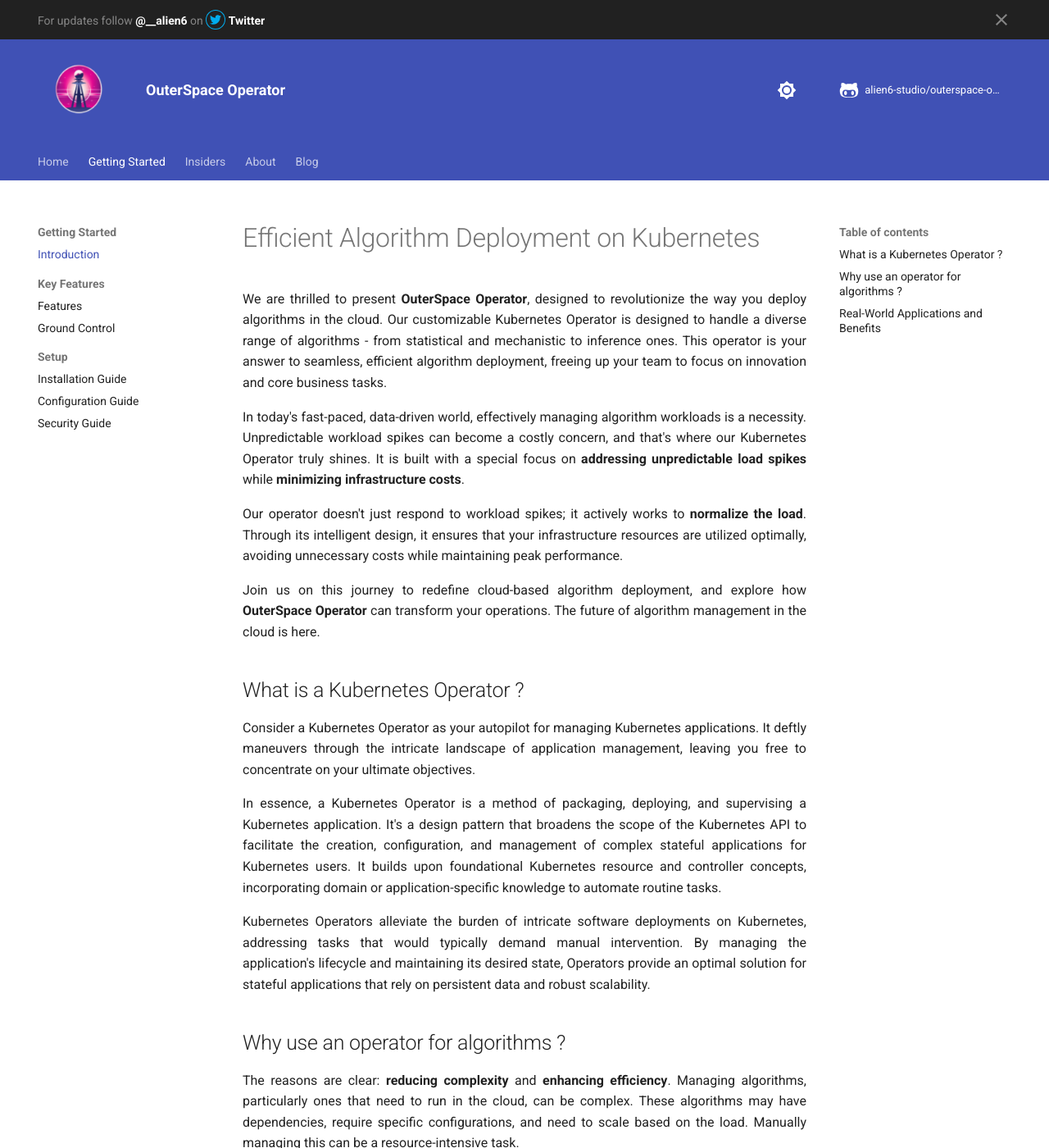
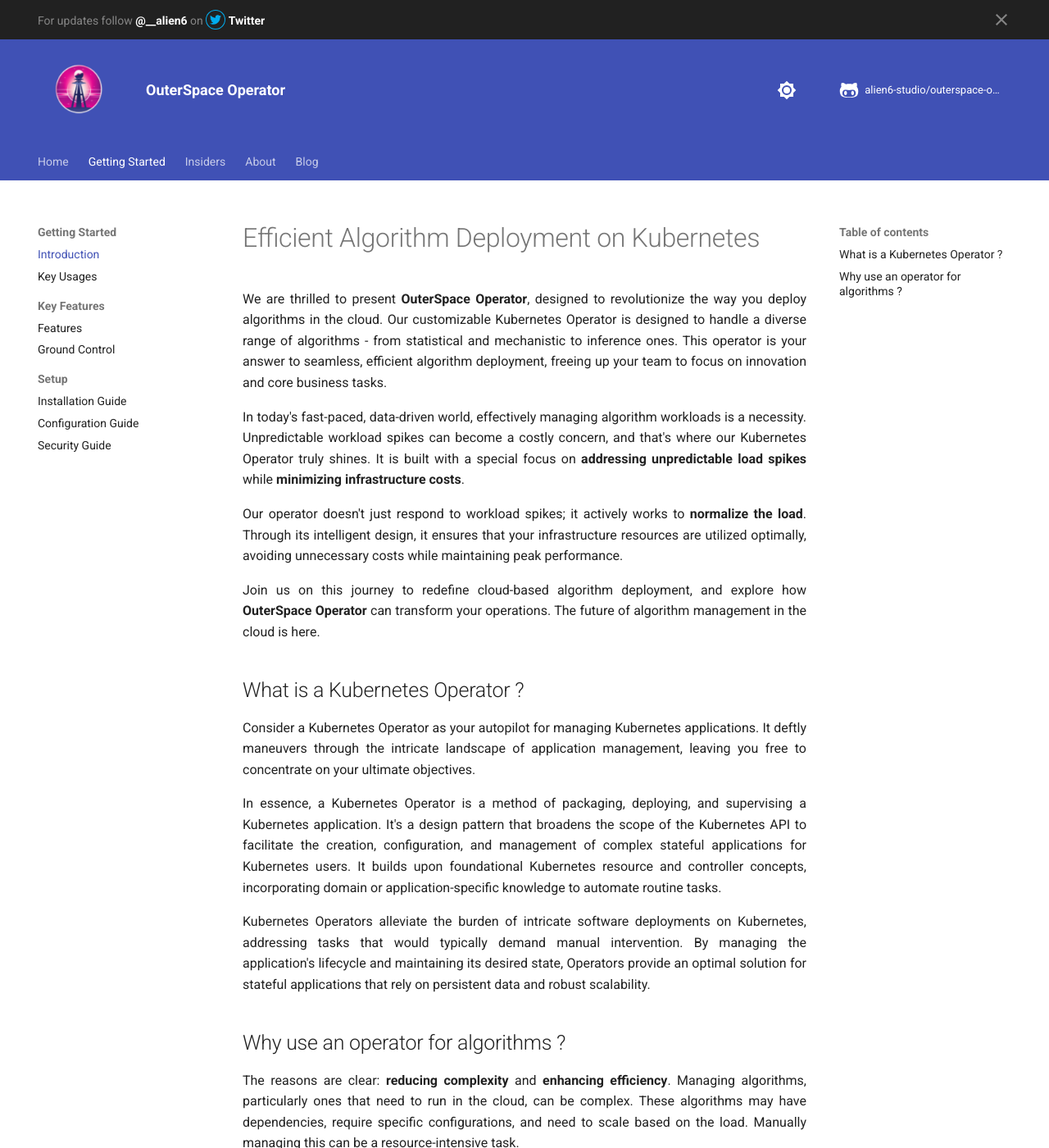
Before and after one commit to Alien6-Studio/outerspace-operator, an MkDocs documentation site: the page built from docs/introduction.md, in a window 1280 px wide and 1400 px high. Shown: the whole window at 82% size. Built offline with MkDocs 1.6.1 and Material for MkDocs 9.7.7, drawn with Linux system fonts in a browser that asks for light colours; plug-ins that fetch from the network failed and are left out; comment, search, counter and statistics services are not loaded; some of the changed text lies outside the part shown.

Commit message:
fix: issue #5 Page Insight Optimization
wip

```diff
--- a/docs/introduction.md
+++ b/docs/introduction.md
@@ -31,10 +31,3 @@
 
 !!! quote "Ready to revolutionize your cloud-based algorithm deployment and management?"
     Reach out to us for a free demo, or start your journey with OuterSpace Operator today. Our team at Alien6 is excited to support you in harnessing the power of efficient, automated algorithm management. Get in touch with us to learn more about how __OuterSpace Operator__ can transform your operations.
-
-## Real-World Applications and Benefits
-
-__OuterSpace Operator__ is not just a tool but a game-changer for industries where algorithm management is critical. For instance, in the financial sector, managing complex algorithms for data analysis and prediction can be demanding. With OuterSpace Operator, financial institutions can automate the deployment and scaling of these algorithms, allowing them to react swiftly to market changes and make data-driven decisions faster.
-
-In the field of healthcare, where patient data analysis and predictive modeling are paramount, __OuterSpace Operator__ can ensure the efficient use of resources, safeguard against system overloads, and maintain optimal performance of algorithms, leading to improved patient outcomes.
-Regardless of your industry, OuterSpace Operator helps you maintain high efficiency, streamline operations, and stay ahead of the competition.
--- a/mkdocs.yml
+++ b/mkdocs.yml
@@ -121,6 +121,7 @@
   - Home: index.md
   - Getting Started:
     - Introduction: introduction.md
+    - Key Usages: key-usages.md
     - Key Features:
       - Features: features/features.md
       - Ground Control: features/ground-control.md
--- a/overrides/home.html
+++ b/overrides/home.html
@@ -33,12 +33,15 @@
   <div class="md-grid md-typeset">
     <div class="mdx-hero">
       <div class="mdx-hero__image">
-        <img src="assets/images/illustration.png" alt="" width="1659" height="1200" draggable="false">
+        <picture>
+          <source srcset="assets/images/illustration.webp" type="image/webp">
+          <img src="assets/images/illustration.png" alt="Illustration of OuterSpace Operator" width="1024" height="1024" draggable="false">
+        </picture>
       </div>
       <div class="mdx-hero__content">
-        <h1>Your Enterprise-Grade Solution for Fast Cloud-Based Algorithm Deployment</h1>
+        <h1>Your Enterprise-Grade Solution for Fast Cloud-Based Algorithm Deployment with OuterSpace Operator</h1>
         <p>{{ config.site_description }}</p>
-        <a href="{{ 'introduction/' | url }}" title="Getting Started" class="md-button">
+        <a href="{{ 'introduction/' | url }}" title="Getting Started" class="md-button" aria-label="Read more about OuterSpace Operator">
           Getting Started
         </a>
       </div>
@@ -48,11 +51,13 @@
 <section class="md-container" data-md-component="container">
   <div class="md-grid md-typeset">
     <h1 class="mdx-project-title">Built-in Connectors</h1>
+    <h2 class="mdx-project-subtitle">Effortlessly Connect to Top-Tier Solutions with Our Integrated Kubernetes Operator</h2>
     <div class="mdx-project-grid">
       <div class="mdx-project">
         <h3>Cert Manager</h3>
-        <a href="https://cert-manager.io/" target="_blank"><img src="assets/images/cert-manager.svg"
-            alt="Cert Manager"></a>
+        <a href="https://cert-manager.io/" target="_blank" aria-label="OuterSpace Operator has been validated with Cert Manager">
+          <img src="assets/images/cert-manager.svg" alt="Cert Manager" width="100" height="100">
+        </a>
         <figcaption>
           Secure your communications and earn in trust with automated TLS certificate management via Cert Manager.
           This critical security feature underscores our commitment to deliver Kubernetes solutions that prioritize
@@ -61,7 +66,9 @@
       </div>
       <div class="mdx-project">
         <h3>Nginx</h3>
-        <a href="https://www.nginx.com/" target="_blank"><img src="assets/images/nginx.svg" alt="Nginx"></a>
+        <a href="https://www.nginx.com/" target="_blank" aria-label="OuterSpace Operator has been validated with NGinx">
+          <img src="assets/images/nginx.svg" alt="Nginx" width="100" height="100">
+        </a>
         <figcaption>
           Experience service performance and reliability with NGINX.
           Integration with NGINX ensures effective load balancing and flexible routing on Algorithms,
@@ -70,7 +77,9 @@
       </div>
       <div class="mdx-project">
         <h3>Kong</h3>
-        <a href="https://konghq.com/kong/" target="_blank"><img src="assets/images/kong.svg" alt="Kong"></a>
+        <a href="https://konghq.com/kong/" target="_blank" aria-label="OuterSpace Operator has been validated with Kong">
+          <img src="assets/images/kong.svg" alt="Kong" width="100" height="100">
+        </a>
         <figcaption>
           Ensure efficient API Management with Kong. Our Kubernetes operator integrates natively with Kong for
           effective API management, delivering superior performance and versatility for your algorithms.
@@ -78,7 +87,9 @@
       </div>
       <div class="mdx-project">
         <h3>Keycloak</h3>
-        <a href="https://www.keycloak.org/" target="_blank"><img src="assets/images/keycloak.svg" alt="Keycloak"></a>
+        <a href="https://www.keycloak.org/" target="_blank" aria-label="OuterSpace Operator has been validated with Keycloak">
+          <img src="assets/images/keycloak.svg" alt="Keycloak" width="100" height="100">
+        </a>
         <figcaption>
           Leverage the robust authentication and fine-grained authorization provided by Keycloak with the OuterSpace
           Operator. Our Kubernetes operator's integration with Keycloak ensures stringent access control to your
@@ -87,7 +98,9 @@
       </div>
       <div class="mdx-project">
         <h3>RabbitMQ</h3>
-        <a href="https://www.rabbitmq.com/" target="_blank"><img src="assets/images/rabbitmq.svg" alt="RabbitMQ"></a>
+        <a href="https://www.rabbitmq.com/" target="_blank" aria-label="OuterSpace Operator has been validated with RabbitMQ">
+          <img src="assets/images/rabbitmq.svg" alt="RabbitMQ" width="100" height="100">
+        </a>
         <figcaption>
           Boost the efficiency and reliability of inter-service communication with the seamless integration with RabbitMQ.
           This feature-rich message broker enables robust distributed applications and streamlines operations, making it
@@ -96,7 +109,7 @@
       </div>
       <div class="mdx-project">
         <h3>Prometheus</h3>
-        <a href="https://prometheus.io/" target="_blank"><img src="assets/images/prometheus.svg" alt="Prometheus"></a>
+        <a href="https://prometheus.io/" target="_blank"><img src="assets/images/prometheus.svg" alt="Prometheus" width="100" height="100"></a>
         <figcaption>
           Gain invaluable performance insights through detailed monitoring and metrics tracking provided by Prometheus.
           Enhance your understanding of your services' performance and troubleshoot issues efficiently.
@@ -114,12 +127,12 @@
         </header>
         <div class="mdx-connect md-typeset">
           <div class="mdx-connect__column">
-            <p>As an <a href="insiders/">Insider</a>, you'll gain immediate access to the latest features of our innovative
+            <p>As an <a href="insiders/" aria-label="Discover our Insiders Program">Insider</a>, you'll gain immediate access to the latest features of our innovative
               operator, playing a pivotal role in supporting its ongoing development. Moreover, you'll have a unique opportunity
               to help shape the evolution of our product, as your feedback will directly influence our continuous improvement
               process. Together, we can accelerate algorithm deployments and push the boundaries of Data Sciences.
               Embark on this exciting journey and become an Insider today!
-            <p> <a href="insiders/" class="md-button" aria-label="Insiders"> Learn more </a> </p>
+            <p><a href="insiders/" class="md-button" ria-label="Discover our Insiders Program"> Learn more </a> </p>
           </div>
         </div>
       </div>
```
Also changed, not shown: docs/key-usages.md (added, +6 -0 lines), docs/assets/images/illustration.webp (added), overrides/assets/stylesheets/custom.f7ec4df2.min.css, 1 other file.
